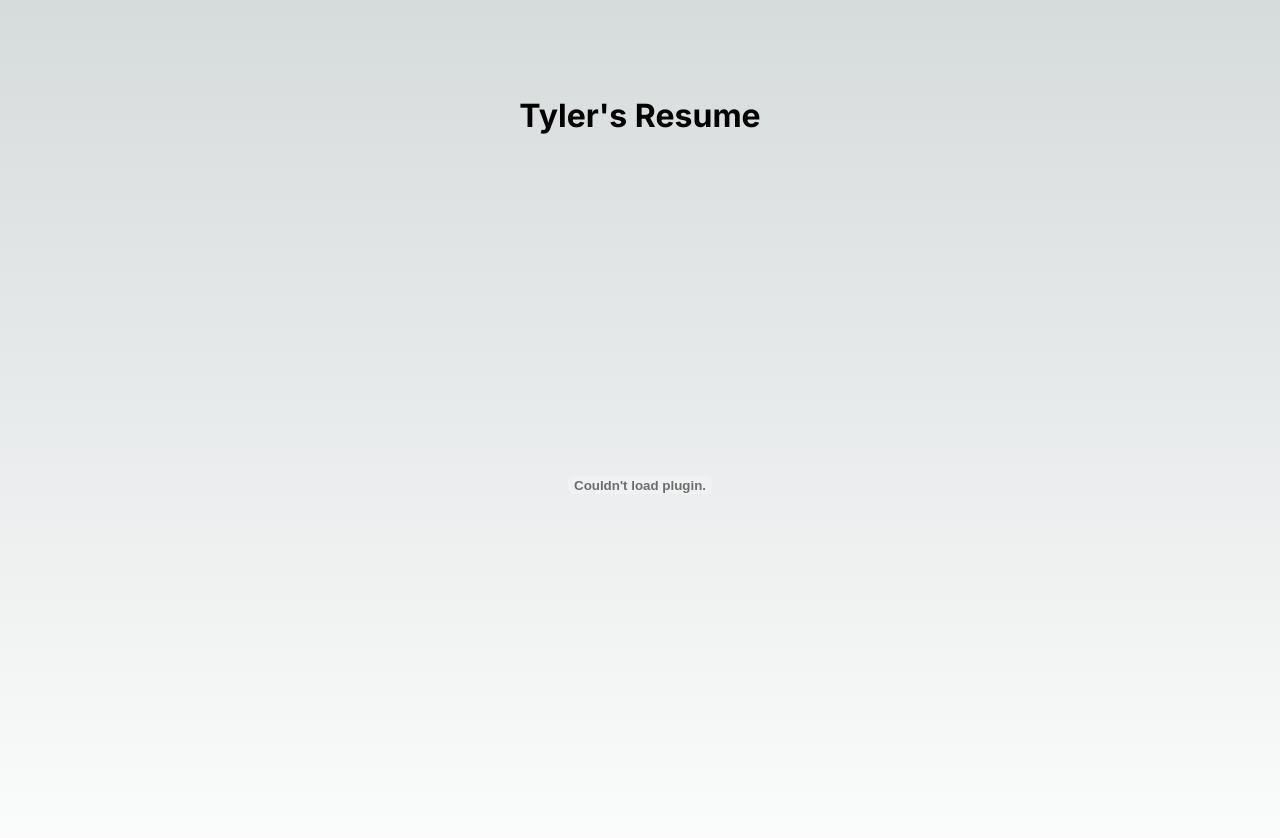
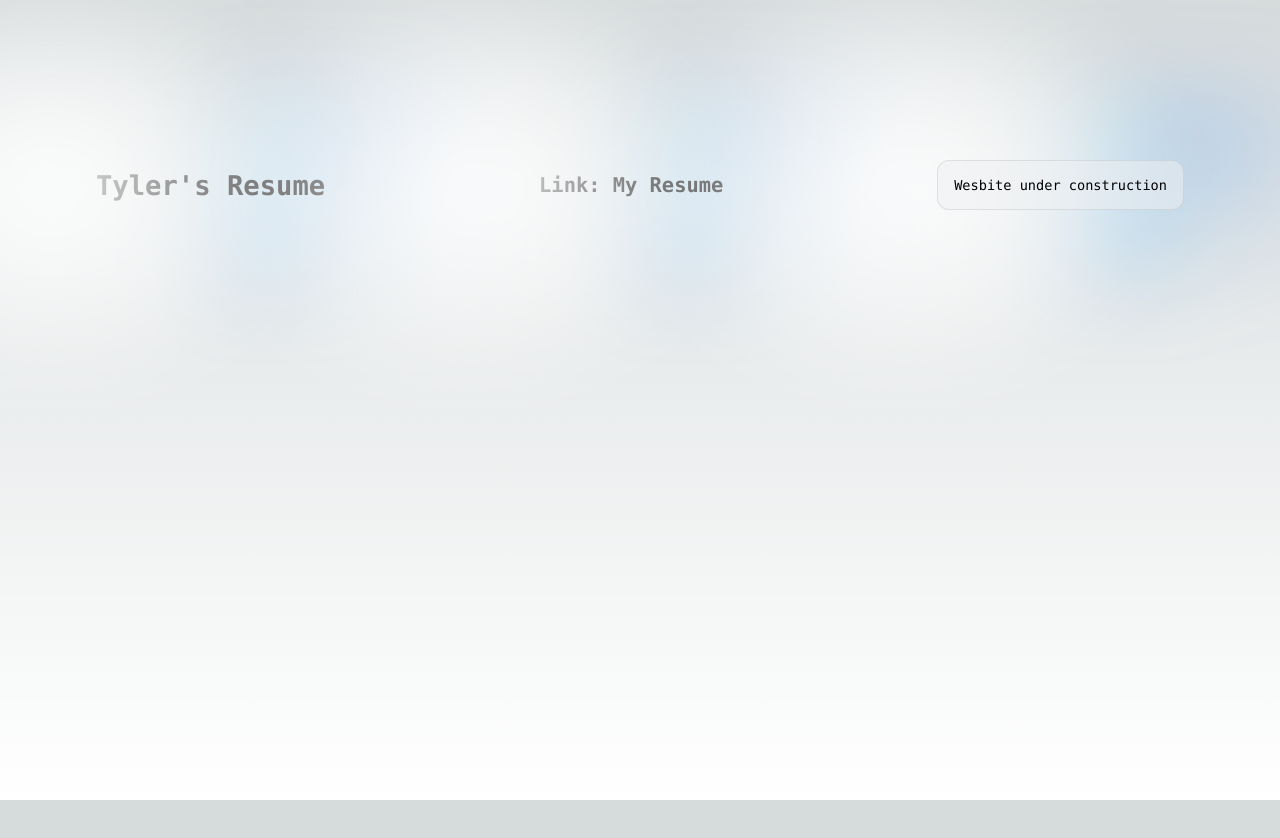
Before and after one commit to tylerchenoweth/tylerchenoweth.me, a Next.js app: page / in a window 1280 px wide. Shown: the top 838 px of the page. After the commit the page ends 800 px from the top, so only its background shows below. Built offline with nearby package versions, Linux system fonts and the light colour scheme.

Commit message:
added link to my resume

```diff
--- a/src/app/page.tsx
+++ b/src/app/page.tsx
@@ -1,16 +1,26 @@
 import Image from "next/image";
 import styles from "./page.module.css";
+
+import Link from 'next/link';
 
 export default function Home() {
   return (
     <main className={styles.main}>
-      <h1>Tyler's Resume</h1>
-      <embed
-        src="./TylerChenowethResumeOct2023.pdf"
-        type="application/pdf"
-        width="100%"
-        height="700px"
-      />
+      <div className={styles.description}>
+        <div className={styles.center}>
+          <h1>Tyler's Resume</h1>
+        </div>
+        <div className={styles.center}>
+          <h2>
+            <Link href="/TylerChenowethResumeOct2023.pdf">
+            Link: My Resume
+            </Link>
+          </h2>
+        </div>
+        <div className={styles.center}>
+          <p>Wesbite under construction</p>
+        </div>
+      </div>
     </main>
   );
 }
```
